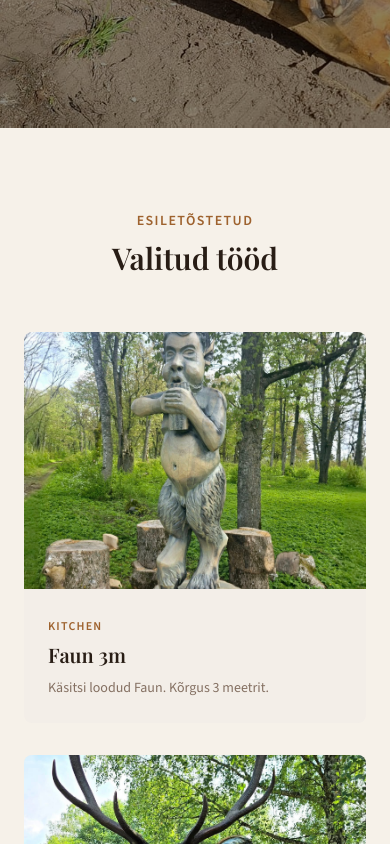
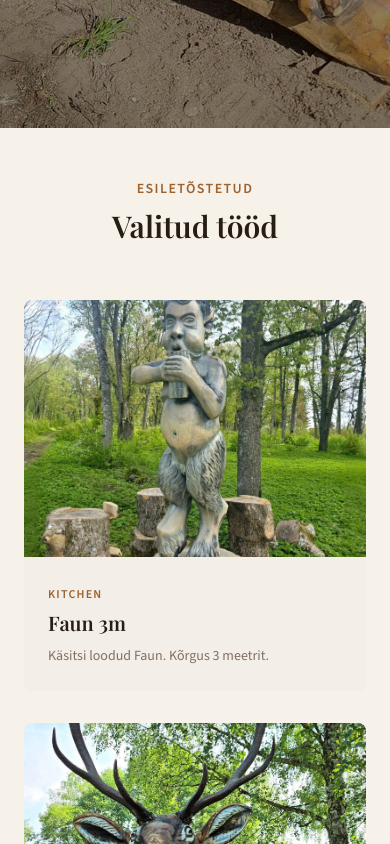
Before and after one commit to vickneee/puuskulpuurid, a React (Vite) app in the folder frontend/: page / in a window 390 px wide. Shown: the part 780-1624 px from the top of the page. Built offline with nearby package versions, Linux system fonts and the light colour scheme; no server answers; the database is empty.

Commit message:
Reduce vertical padding on small screens for improved layout in sections

```diff
--- a/frontend/src/index.css
+++ b/frontend/src/index.css
@@ -166,7 +166,8 @@
 
 @layer components {
   .section-padding {
-    @apply px-6 py-20 md:px-12 lg:px-20 xl:px-32;
+    /* Reduced vertical padding on small screens to avoid large gaps before sections (gallery/contact) */
+    @apply px-6 py-12 md:py-20 md:px-12 lg:px-20 xl:px-32;
   }
 
   .section-title {
```
